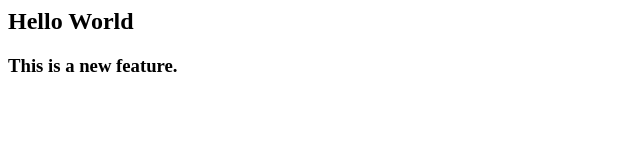
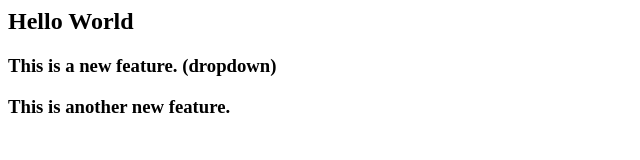
Before and after one commit to viswan8/git-tutorial_me, a plain HTML site: page index.html in a window 1280 px wide. Shown: the whole page, without its empty margins (0-640 px from the left). Drawn offline with Linux system fonts and the light colour scheme.

Commit message:
Adding new feature2

```diff
--- a/index.html
+++ b/index.html
@@ -1,2 +1,3 @@
 <h2>Hello World</h2>
-<h3>This is a new feature.</h3>
+<h3>This is a new feature. (dropdown)</h3>
+<h3>This is another new feature.</h3>
```
